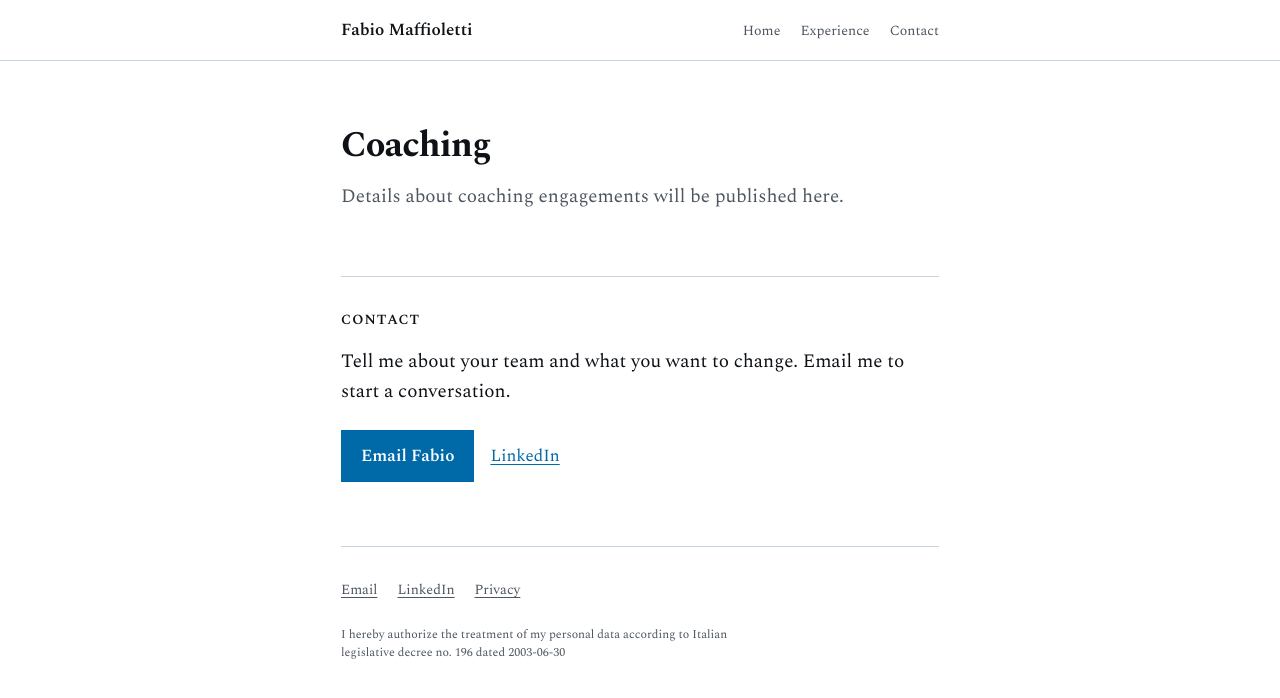
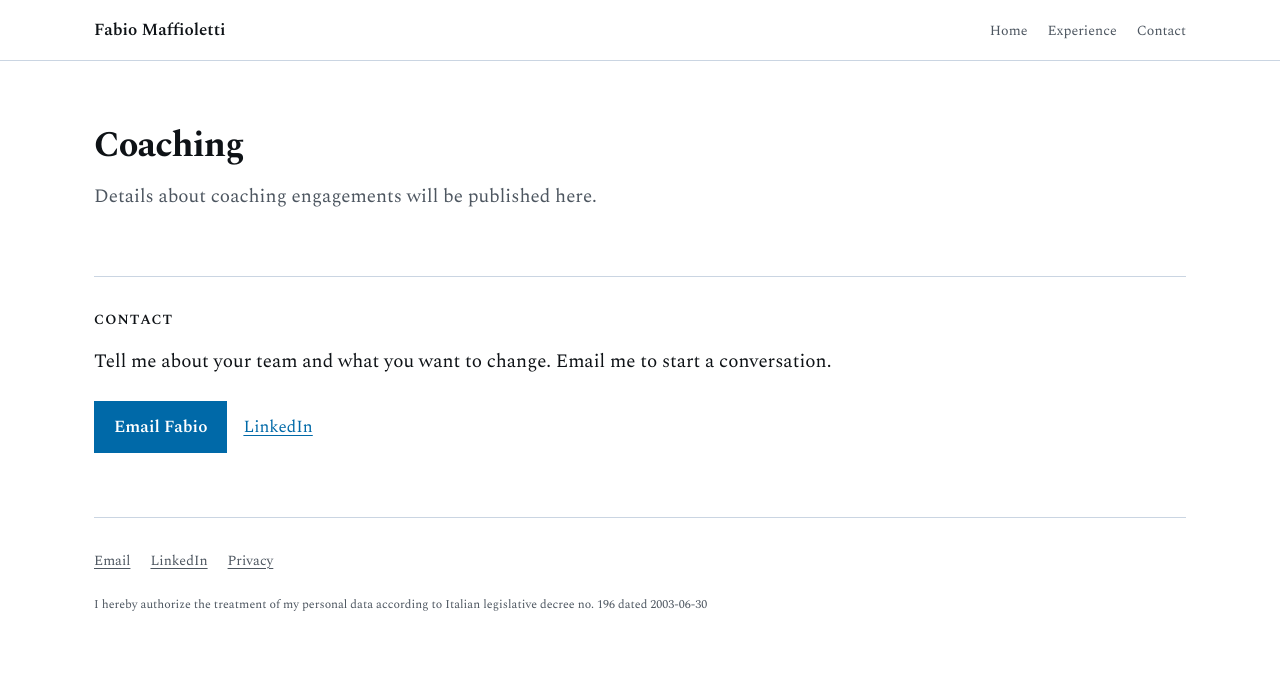
Before and after one commit to fabiomaffioletti/fabiomaffioletti.github.io, a Next.js app: page /coaching in a window 1280 px wide. Shown: the top 698 px of the page. Built offline with nearby package versions, Linux system fonts and the light colour scheme.

Commit message:
Restore wide responsive content column

```diff
--- a/src/app/not-found.tsx
+++ b/src/app/not-found.tsx
@@ -11,7 +11,7 @@ export default function NotFound() {
       <Container>
         <main id="main" tabIndex={-1} className="mt-16">
           <h1 className="text-3xl font-bold tracking-tight">Page not found</h1>
-          <p className="mt-4 max-w-prose text-lg text-muted">
+          <p className="mt-4 text-lg text-muted">
             The page you are looking for does not exist or has moved.
           </p>
           <p className="mt-6">
--- a/src/components/ContactCTA.tsx
+++ b/src/components/ContactCTA.tsx
@@ -35,14 +35,13 @@ export default function ContactCTA({
       aria-labelledby="contact-title"
       className={`mt-16 scroll-mt-8 border-t border-rule pt-[2rem] ${className}`}
     >
-      <div className="max-w-[68ch]">
       <h2
         id="contact-title"
         className="text-sm font-semibold uppercase tracking-label"
       >
         Contact
       </h2>
-        <p className="mt-4 max-w-prose text-lg text-fg">{copy[context]}</p>
+      <p className="mt-4 text-lg text-fg">{copy[context]}</p>
       <div className="mt-6 flex flex-wrap items-center gap-4">
         <a
           href={mailto}
@@ -59,7 +58,6 @@ export default function ContactCTA({
           LinkedIn<span className="sr-only"> (opens in a new tab)</span>
         </a>
       </div>
-      </div>
     </section>
   );
 }
--- a/src/components/Container.tsx
+++ b/src/components/Container.tsx
@@ -5,7 +5,9 @@ interface ContainerProps {
 
 export default function Container({ children, className = "" }: ContainerProps) {
   return (
-    <div className={`mx-auto w-full max-w-[76ch] px-5 sm:px-6 ${className}`}>
+    <div
+      className={`mx-auto w-full px-5 sm:px-6 min-[576px]:max-w-[540px] min-[768px]:max-w-[720px] min-[992px]:max-w-[960px] min-[1200px]:max-w-[1140px] min-[1400px]:max-w-[1320px] ${className}`}
+    >
       {children}
     </div>
   );
--- a/src/components/PageHeader.tsx
+++ b/src/components/PageHeader.tsx
@@ -8,7 +8,7 @@ export default function PageHeader({ title, lede }: PageHeaderProps) {
     <header className="mt-16">
       <h1 className="text-3xl font-bold tracking-tight">{title}</h1>
       {lede ? (
-        <p className="mt-4 max-w-prose text-lg text-muted">{lede}</p>
+        <p className="mt-4 text-lg text-muted">{lede}</p>
       ) : null}
     </header>
   );
--- a/src/components/SiteFooter.tsx
+++ b/src/components/SiteFooter.tsx
@@ -33,7 +33,7 @@ export default function SiteFooter() {
           </li>
         </ul>
       </nav>
-      <p className="mt-6 max-w-prose text-2xs">
+      <p className="mt-6 text-2xs">
         I hereby authorize the treatment of my personal data according to Italian
         legislative decree no. 196 dated 2003-06-30
       </p>
--- a/src/components/Summary.tsx
+++ b/src/components/Summary.tsx
@@ -6,7 +6,7 @@ export default function Summary() {
 
   return (
     <Section id="summary" title="Summary">
-      <p className="max-w-[68ch] text-lg text-fg">
+      <p className="text-lg text-fg">
         Technology leader with {yearsSinceStart}+ years of experience driving
         engineering excellence, building high-performing teams, and delivering
         scalable software solutions. Executive Coach, customer and
```
Also changed, not shown: .impeccable/design.json, 1 other file (tests, documents, lock files or other folders). Lines whose indentation alone changed are shown as unchanged.
